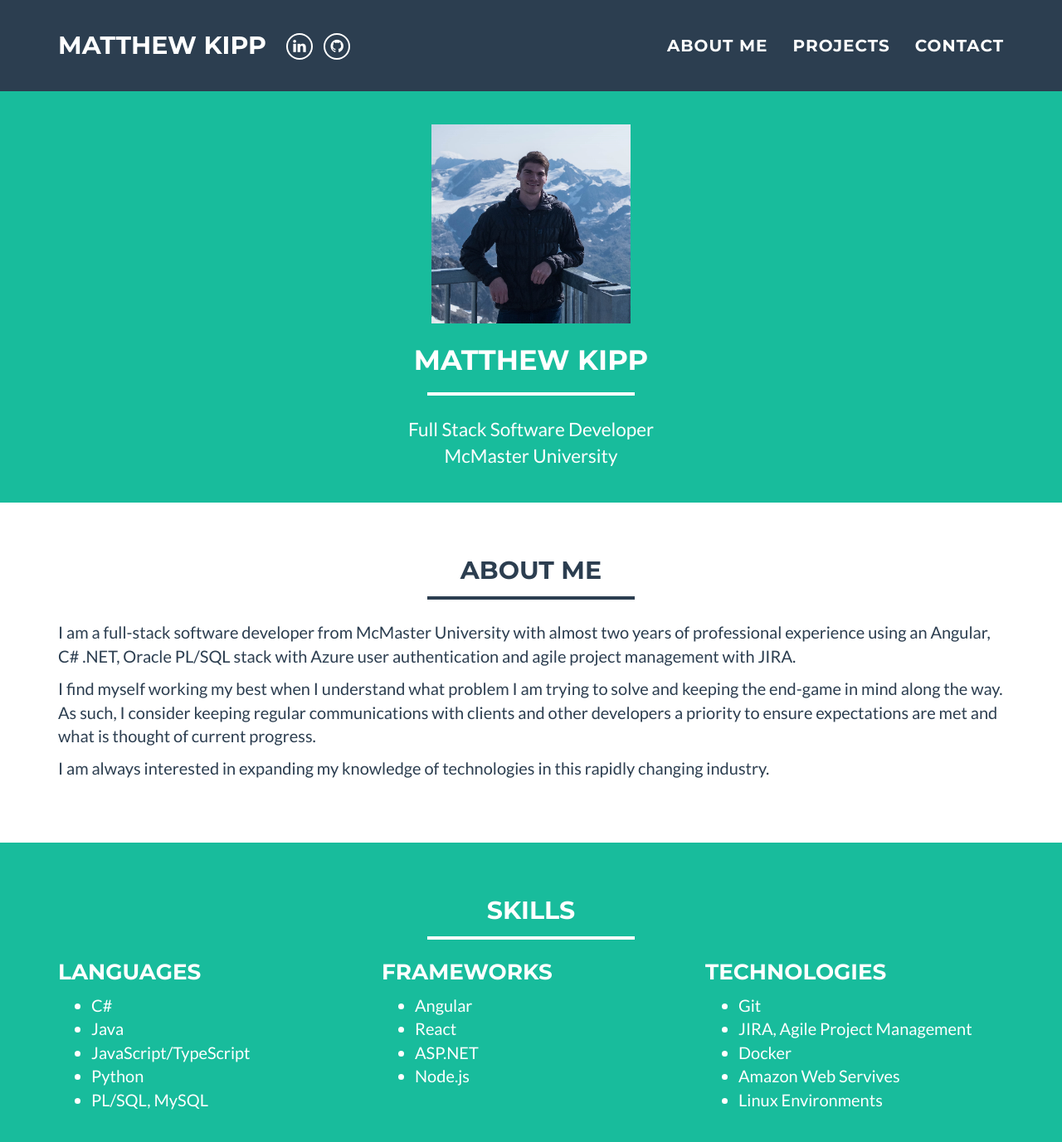
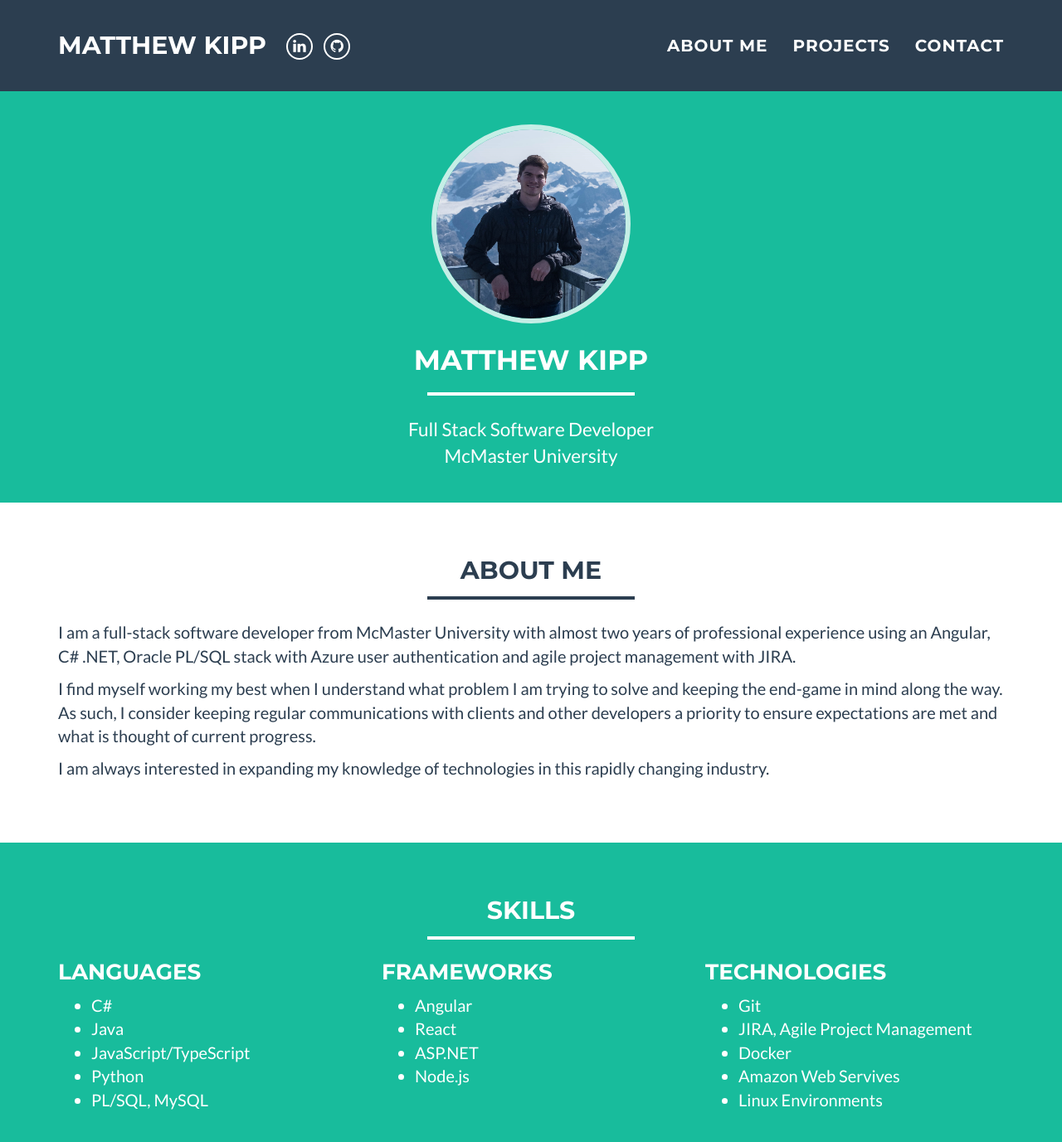
Before and after one commit to kippmr/mygithubpage, a Jekyll site: the page built from index.html, in a window 1280 px wide and 1400 px high. Shown: the top 1377 px of the window at 83% size. Built offline with Jekyll 4.4.1, drawn with Linux system fonts in a browser that asks for light colours.

Commit message:
make profile picture a circle

```diff
--- a/_includes/css/main.css
+++ b/_includes/css/main.css
@@ -96,6 +96,12 @@ header .container {
 header img {
     display: block;
     margin: 0 auto 20px;
+}
+
+header img.profile-img {
+    max-width: 240px;
+    border-radius: 50%;
+    border: 0.4em solid rgba(255, 255, 255, 0.75);
 }
 
 header .intro-text .name {
--- a/_includes/header.html
+++ b/_includes/header.html
@@ -3,7 +3,7 @@
         <div class="container">
             <div class="row">
                 <div class="col-lg-12">
-                    <img class="img-responsive" src="img/profile.png" alt="">
+                    <img class="profile-img" src="img/profile.png" alt="">
                     <div class="intro-text">
                         <span class="name">{{ site.title }}</span>
                         <hr>
```
